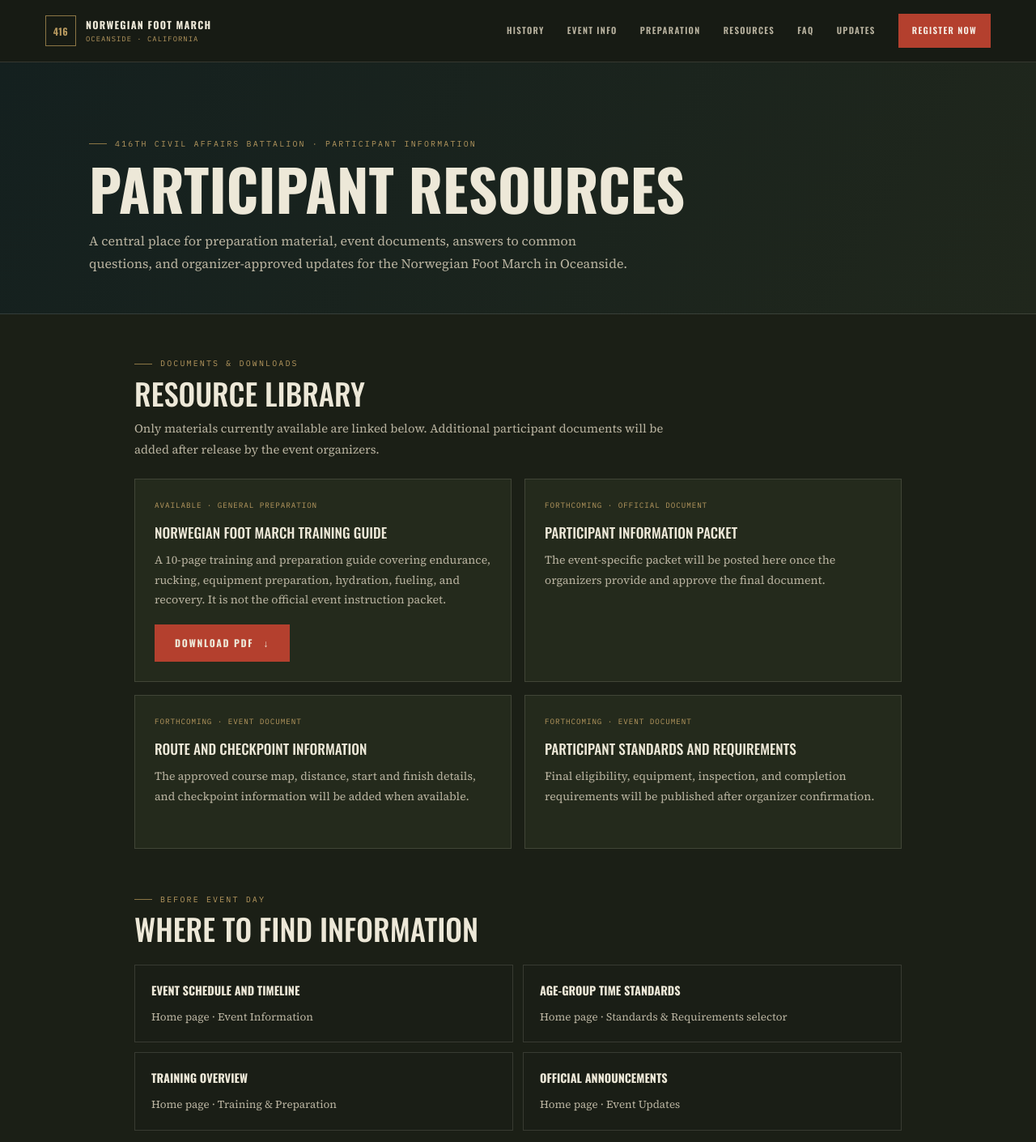
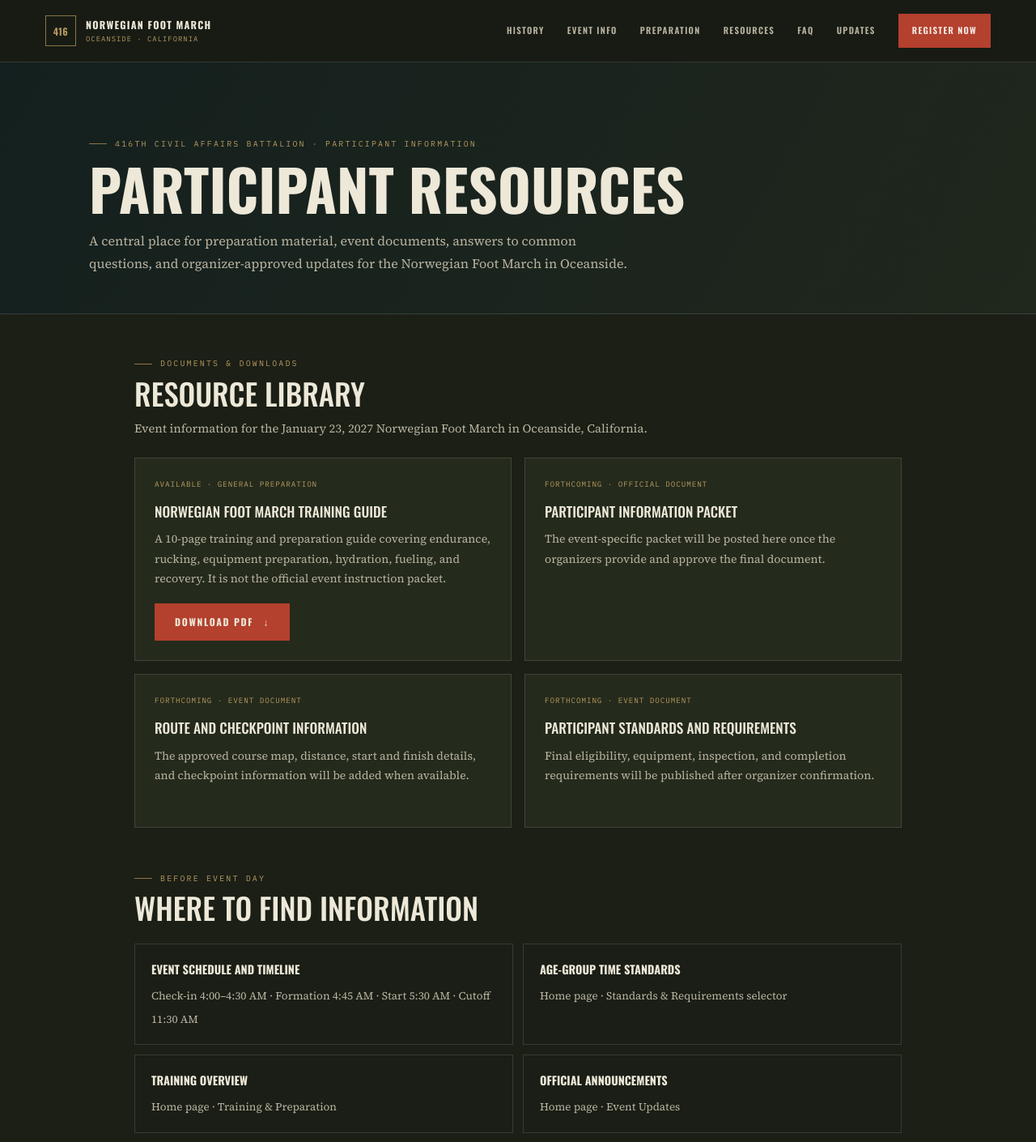
Before and after one commit to TypeErrorDev/nfm_416cabn, a Next.js app: page /resources in a window 1280 px wide. Shown: the top 1410 px of the page at 81% size. Built offline with nearby package versions, Linux system fonts and the light colour scheme.

Commit message:
Update participant resources with confirmed event details

```diff
--- a/app/resources/page.tsx
+++ b/app/resources/page.tsx
@@ -20,7 +20,7 @@ export default function ResourcesPage() {
             <div className="resources-section-heading">
               <p className="eyebrow">Documents &amp; downloads</p>
               <h2 id="downloads-title">Resource library</h2>
-              <p>Only materials currently available are linked below. Additional participant documents will be added after release by the event organizers.</p>
+              <p>Event information for the January 23, 2027 Norwegian Foot March in Oceanside, California.</p>
             </div>
             <div className="resource-grid">
               <article className="resource-card">
@@ -53,10 +53,11 @@ export default function ResourcesPage() {
               <h2 id="guidance-title">Where to find information</h2>
             </div>
             <ul className="resource-list">
-              <li><strong>Event schedule and timeline</strong><span>Home page · Event Information</span></li>
+              <li><strong>Event schedule and timeline</strong><span>Check-in 4:00–4:30 AM · Formation 4:45 AM · Start 5:30 AM · Cutoff 11:30 AM</span></li>
               <li><strong>Age-group time standards</strong><span>Home page · Standards &amp; Requirements selector</span></li>
               <li><strong>Training overview</strong><span>Home page · Training &amp; Preparation</span></li>
               <li><strong>Official announcements</strong><span>Home page · Event Updates</span></li>
+              <li><strong>Route</strong><span>30K / 18.64 miles · San Luis Rey Riverwalk Bike Path · beachfront finish at O'Side Rock Garden</span></li>
             </ul>
           </section>
 
```
